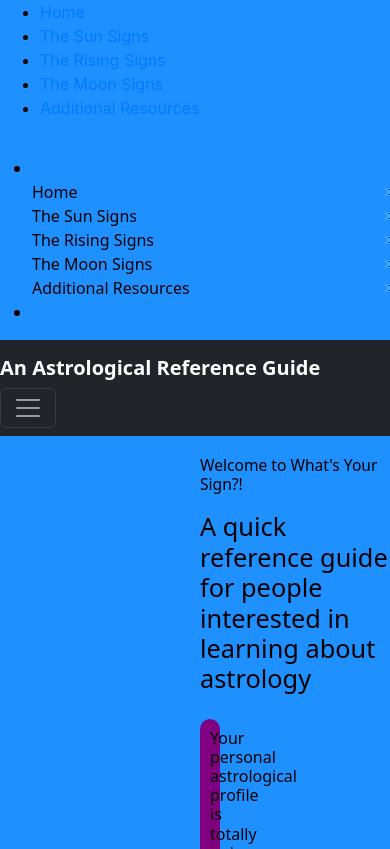
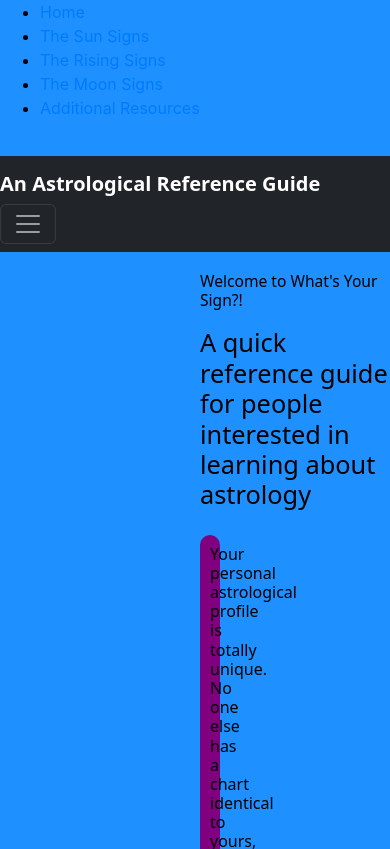
Before and after one commit to ElizabethKennedy/homepage, a plain HTML site: page index.html in a window 390 px wide. Shown: the top 849 px of the page. Drawn offline with nearby package versions, Linux system fonts and the light colour scheme.

Commit message:
experimenting with navbar

```diff
--- a/index.html
+++ b/index.html
@@ -13,7 +13,7 @@
       <iframe src="./navbar.html" frameborder="0"></iframe>
       <nav>
         <div class="top flex flex-ai-c flex-jc-sb mobile-only">
-
+<!---
             <div class="toggle mobile-only">
               <span class='bars'></span>
               <span class='bars'></span>
@@ -21,14 +21,14 @@
             </div>
         </div>
         <ul class="planet__links grid mobile-only">
-          <li class="toggle-item blank"></li> <!-- MAKES A GAP AS SHOWN IN THE FIGMA DESIGN MOBILE - MENU -->
-          <li class="toggle-item first flex flex-jc-sb flex-ai-c"><a class='navbar-brand' href="index.html"><span class='navbar-brand'>Home</span></a><img class='chevron' src="assets/icon-chevron.svg" alt=""></li>
+          <li class="toggle-item blank"></li>  MAKES A GAP AS SHOWN IN THE FIGMA DESIGN MOBILE - MENU -->
+         <!---- <li class="toggle-item first flex flex-jc-sb flex-ai-c"><a class='navbar-brand' href="index.html"><span class='navbar-brand'>Home</span></a><img class='chevron' src="assets/icon-chevron.svg" alt=""></li>
           <li class="toggle-item flex flex-jc-sb flex-ai-c"><a class='navbar-brand' href="sunsign.html">The Sun Signs<span class='navbar-brand'></span></a><img class='chevron' src="assets/icon-chevron.svg" alt=""></li>
           <li class="toggle-item flex flex-jc-sb flex-ai-c"><a class='navbar-brand' href="risingsign.html">The Rising Signs<span class='navbar-brand'></span></a><img class='chevron' src="assets/icon-chevron.svg" alt=""></li>
           <li class="toggle-item flex flex-jc-sb flex-ai-c"><a class='navbar-brand' href="moonsign.html">The Moon Signs<span class='navbar-brand'></span></a><img class='chevron' src="assets/icon-chevron.svg" alt=""></li>
           <li class="toggle-item flex flex-jc-sb flex-ai-c"><a class='navbar-brand' href="resources.html">Additional Resources<span class='navbar-brand'></span></a><img class='chevron' src="assets/icon-chevron.svg" alt=""></li>
-          <li class="toggle-item blank-bottom"></li> <!-- COVERS THE CONTENT UNDER THE MENU -->
-        </ul>
+          <li class="toggle-item blank-bottom"></li> <COVERS THE CONTENT UNDER THE MENU -->
+        </div>
        </nav>
   </header>
 
```
